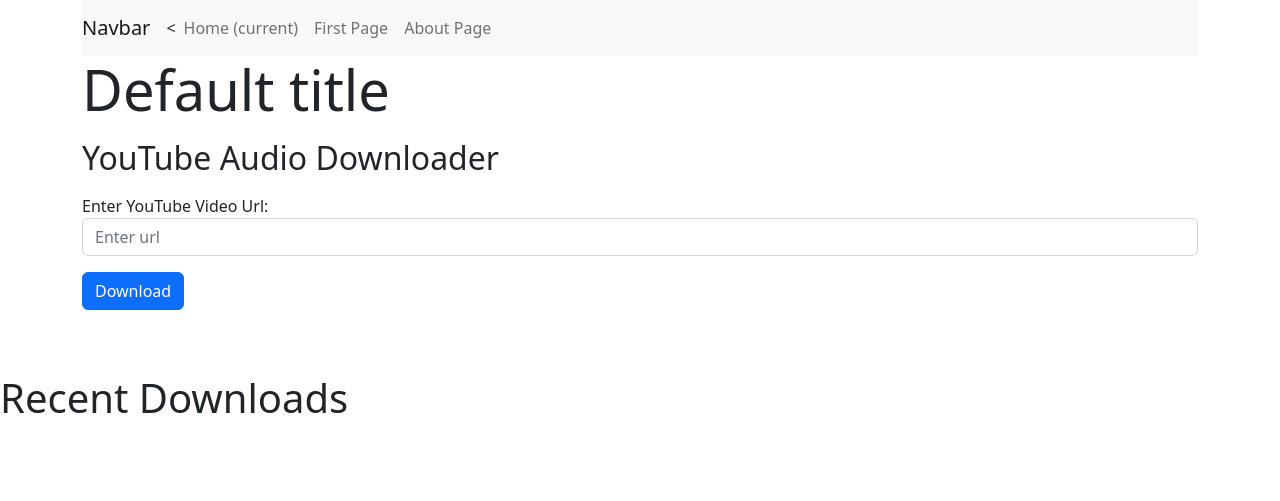
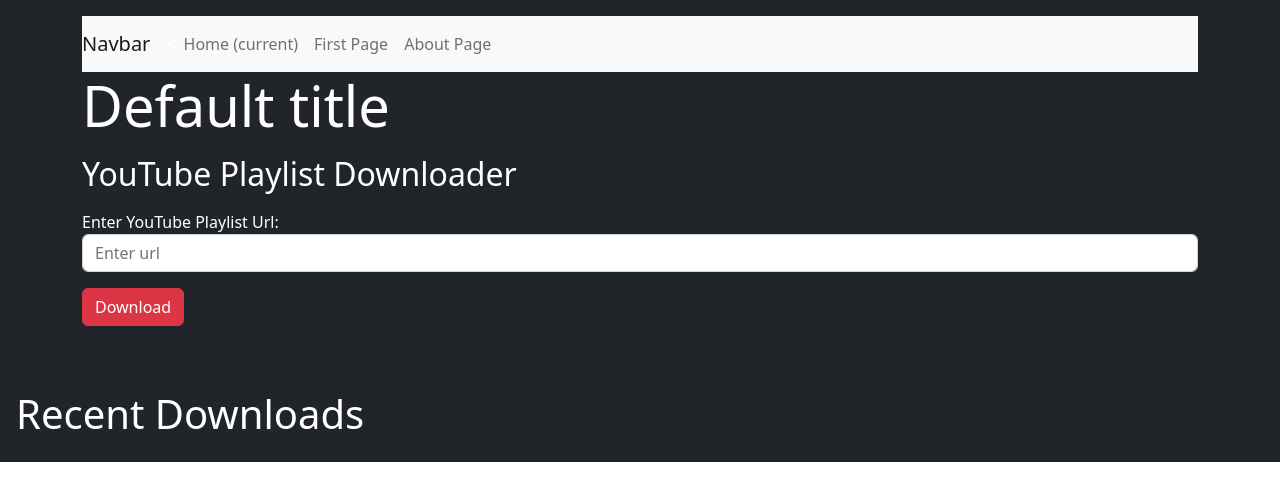
Before and after one commit to JonnyPython/pytube-flask-actually-works, a Python web app: template flask/templates/index.html in a window 1280 px wide. Shown: the top 501 px of the page. Run offline with Jinja, Linux system fonts and the light colour scheme; the template is opened without the code that fills it, so the values that code supplies are empty.

Commit message:
API updates and playlist support
Added styling

```diff
--- a/flask/requirements.txt
+++ b/flask/requirements.txt
@@ -1,3 +1,2 @@
-flask
-pytube
-postgresql
+pip install flask
+pip install pytube
--- a/flask/templates/about.html
+++ b/flask/templates/about.html
@@ -1,4 +1,5 @@
 <html>
+<div class="p-3 mb-2 bg-dark text-white">
 <head>
     <Title>YouTube Downloader Python</Title>
     <meta charset="utf-8">
@@ -45,8 +46,10 @@
     </div>
 
     <div class="container mt-3">
+    <div class="p-3 mb-2 bg-primary text-white">
         <h2>GROUP 2 FINAL PROJECT</h2>
         <h2>Jon,Joseph,Miguel</h2>
-
+        </div>
 </body>
+</div>
 </html>
--- a/flask/templates/download.html
+++ b/flask/templates/download.html
@@ -1,4 +1,5 @@
 <html>
+<div class="p-3 mb-2 bg-dark text-white">
 <head>
     <Title>YouTube Downloader Python</Title>
     <meta charset="utf-8">
@@ -48,4 +49,5 @@
         <h2>Finished!</h2>
 
 </body>
+</div>
 </html>
--- a/flask/templates/index.html
+++ b/flask/templates/index.html
@@ -1,5 +1,6 @@
 <html>
 <head>
+<div class="p-3 mb-2 bg-dark text-white">
     <Title>YouTube Downloader Python</Title>
     <meta charset="utf-8">
     <meta name="viewport" content="width=device-width, initial-scale=1">
@@ -46,7 +47,7 @@
 
 
     <div class="container mt-3">
-        <h2>YouTube Audio Downloader</h2>
+        <h2>YouTube Playlist Downloader</h2>
         <form action="/download" method="post">
             {% if mesage is defined and mesage %}
                 {% if errorType is defined and errorType %}
@@ -56,16 +57,17 @@
                 {% endif %}
             {% endif %}
             <div class="mb-3 mt-3">
-                <label for="video_url">Enter YouTube Video Url:</label>
+                <label for="video_url">Enter YouTube Playlist Url:</label>
                 <input type="text" class="form-control" id="video_url" placeholder="Enter url" name="video_url">
             </div>
-            <button type="submit" class="btn btn-primary">Download</button>
+            <button type="submit" class="btn btn-danger">Download</button>
         </form>
       </div>
     <br><br>
 
 
 {% block content %}
+
 <h1>{% block title %} Recent Downloads {% endblock %}</h1>
     {% for site in sites %}
         <div class='site'>
@@ -73,6 +75,9 @@
             <i><p>Added {{ site[1] }}</p></i>
         </div>
     {% endfor %}
+
 {% endblock %}
+
 </body>
+</div>
 </html>
```
Also changed, not shown: flask/app.py (+6 -2 lines), flask/templates/navpage.html (+6 -1 lines).
